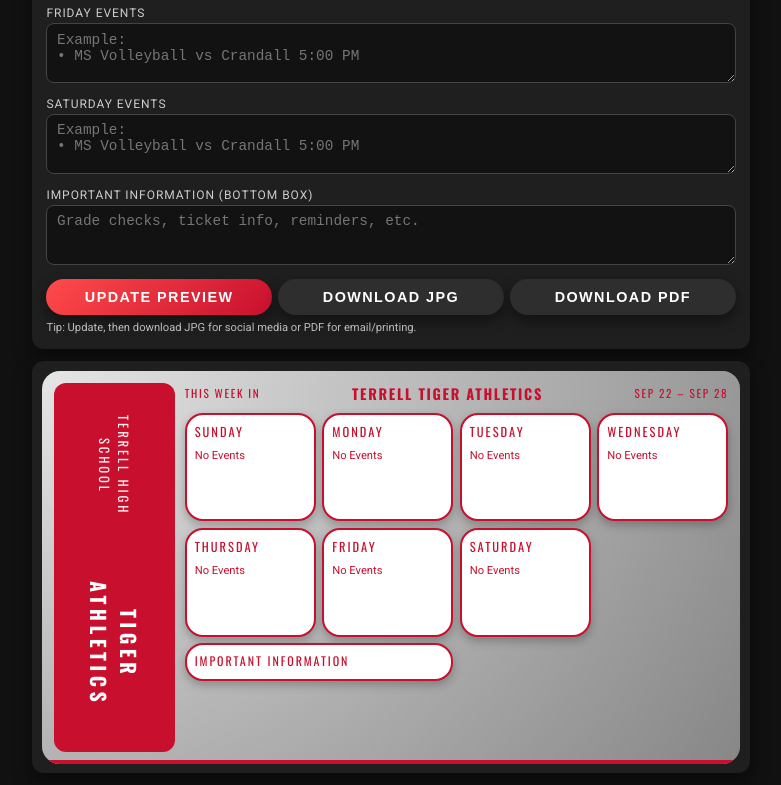
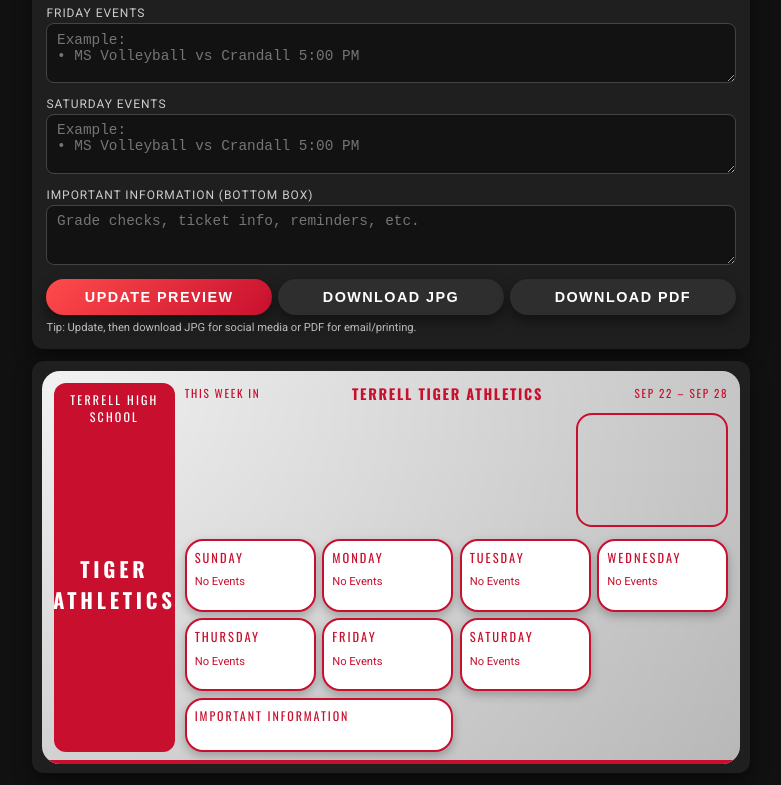
Before and after one commit to emilyshae79-cmd/Athletic-Weekly-Calendar, a plain HTML site: page index.html in a window 1280 px wide. Shown: the part 1109-1894 px from the top of the page, without its empty margins (249-1030 px from the left). Drawn offline with nearby package versions, Linux system fonts and the light colour scheme.

Commit message:
Update index.html

```diff
--- a/index.html
+++ b/index.html
@@ -200,9 +200,6 @@
       overflow: hidden;
       padding: 0.75rem;
       color: var(--primary);
-      background-size: cover;
-      background-position: center;
-      background-repeat: no-repeat;
     }
 
     .schedule::before {
@@ -210,7 +207,7 @@
       position: absolute;
       inset: 0;
       background:
-        radial-gradient(circle at top left, rgba(0,0,0,0.1), rgba(0,0,0,0.45));
+        radial-gradient(circle at top left, rgba(0,0,0,0.05), rgba(0,0,0,0.25));
       pointer-events: none;
     }
 
@@ -223,40 +220,44 @@
       gap: 0.6rem;
     }
 
-    /* LEFT VERTICAL SIDE BAR */
+    /* LEFT SIDE BAR */
     .side-bar {
       width: 18%;
       min-width: 90px;
       background: var(--side-bg);
       border-radius: 12px;
-      padding: 0.4rem 0.3rem;
+      padding: 0.5rem 0.35rem;
       display: flex;
       flex-direction: column;
-      justify-content: center;
+      justify-content: space-between;
       align-items: center;
       color: var(--side-text);
       text-align: center;
       position: relative;
       overflow: hidden;
-      gap: 0.35rem;
+      gap: 0.5rem;
     }
 
     .side-line {
-      writing-mode: vertical-rl;     /* vertical text */
-      text-orientation: mixed;
       font-family: var(--font-header);
-      letter-spacing: 0.22em;
       text-transform: uppercase;
+      letter-spacing: 0.18em;
     }
 
     .side-line.small {
-      font-size: 0.8rem;
-      opacity: 0.95;
+      font-size: 0.75rem;
+      writing-mode: horizontal-tb;
     }
 
     .side-line.main {
-      font-size: 1.25rem;            /* bigger main side font */
+      font-size: 1.3rem;
       font-weight: 700;
+      writing-mode: horizontal-tb;
+      white-space: pre-line;
+    }
+
+    .side-line.main span {
+      display: block;   /* force double line stack */
     }
 
     /* MAIN GRID AREA */
@@ -283,11 +284,38 @@
       font-weight: 700;
     }
 
+    /* Image box on right side */
+    .image-box {
+      align-self: flex-end;
+      width: 28%;
+      max-width: 260px;
+      aspect-ratio: 4 / 3;
+      border-radius: 16px;
+      border: 2px solid var(--accent);
+      background-size: cover;
+      background-position: center;
+      background-repeat: no-repeat;
+      margin-bottom: 0.35rem;
+    }
+
+    @media (max-width: 900px) {
+      .image-box {
+        width: 35%;
+      }
+    }
+
+    @media (max-width: 720px) {
+      .image-box {
+        width: 50%;
+        align-self: center;
+      }
+    }
+
     .schedule-grid {
       flex: 1;
       display: grid;
       grid-template-columns: repeat(4, minmax(0, 1fr));
-      grid-auto-rows: 1fr;
+      grid-auto-rows: auto;
       gap: 0.4rem;
     }
 
@@ -305,9 +333,6 @@
         flex-direction: row;
         width: 100%;
         min-height: 70px;
-      }
-      .side-line {
-        writing-mode: vertical-rl;  /* keep vertical on mobile too */
       }
       .schedule-grid {
         grid-template-columns: repeat(2, minmax(0, 1fr));
@@ -327,9 +352,9 @@
     }
 
     .day-card.info-card {
-      grid-column: span 2;       /* smaller than full width */
-      max-height: 35%;
+      grid-column: span 2;
       font-size: 0.65rem;
+      align-self: stretch;
     }
 
     @media (max-width: 900px) {
@@ -340,7 +365,7 @@
 
     @media (max-width: 720px) {
       .day-card.info-card {
-        grid-column: 1 / -1;     /* full width on very small screens */
+        grid-column: 1 / -1;
       }
     }
 
@@ -366,7 +391,7 @@
     .day-events {
       margin-top: 0.17rem;
       line-height: 1.4;
-      white-space: pre-wrap; /* preserves indents */
+      white-space: pre-wrap;
       font-family: var(--font-body);
       font-size: 0.7rem;
     }
@@ -495,9 +520,9 @@
       </div>
 
       <div class="field-group">
-        <label for="bgImageInput">Background Image (optional)</label>
+        <label for="bgImageInput">Picture Box Image (right side)</label>
         <input id="bgImageInput" type="file" accept="image/*" />
-        <small>Use a field/stadium photo, logo, etc. Image stays in the browser only.</small>
+        <small>Upload a field, logo, or action shot. It appears in the photo box on the right.</small>
       </div>
 
       <hr style="border-color:#333;margin:0.6rem 0" />
@@ -539,6 +564,8 @@
               <div class="top-bar-title" id="previewSchool">TERRELL TIGER ATHLETICS</div>
               <div class="top-bar-dates" id="previewSubtitle">SEP 22 – SEP 28</div>
             </div>
+
+            <div class="image-box" id="imageBox"></div>
 
             <div class="schedule-grid" id="scheduleGrid">
               <!-- Day cards injected by JS -->
@@ -645,7 +672,7 @@
       dayColumns.push({ dateEl, eventsEl, card });
     });
 
-    // Important Information card – smaller
+    // Important Information card
     const infoCard = document.createElement("div");
     infoCard.className = "day-card info-card";
 
@@ -695,11 +722,22 @@
 
       // Side bar text
       const side1 = document.getElementById("sideLine1").value || "Terrell High School";
-      const side2 = document.getElementById("sideLine2").value || "Tiger Athletics";
+      const side2Raw = document.getElementById("sideLine2").value || "Tiger Athletics";
       const side3Input = document.getElementById("sideLine3").value;
       const side3 = side3Input || rangeText || "";
+
       document.getElementById("sideLine1Preview").textContent = side1.toUpperCase();
-      document.getElementById("sideLine2Preview").textContent = side2.toUpperCase();
+
+      // Split line 2 into up to two stacked lines
+      const words = side2Raw.toUpperCase().trim().split(/\s+/);
+      let side2HTML = "";
+      if (words.length <= 1) {
+        side2HTML = words[0] || "";
+      } else {
+        side2HTML = `<span>${words[0]}</span><span>${words.slice(1).join(" ")}</span>`;
+      }
+      document.getElementById("sideLine2Preview").innerHTML = side2HTML;
+
       document.getElementById("sideLine3Preview").textContent = side3.toUpperCase();
 
       // Dates in day cards
@@ -730,19 +768,19 @@
 
     document.getElementById("updateBtn").addEventListener("click", updatePreview);
 
-    // Background image
+    // Picture box image
     const bgInput = document.getElementById("bgImageInput");
-    const scheduleEl = document.getElementById("schedule");
+    const imageBox = document.getElementById("imageBox");
 
     bgInput.addEventListener("change", (e) => {
       const file = e.target.files[0];
       if (!file) {
-        scheduleEl.style.backgroundImage = "";
+        imageBox.style.backgroundImage = "";
         return;
       }
       const reader = new FileReader();
       reader.onload = (ev) => {
-        scheduleEl.style.backgroundImage = `url('${ev.target.result}')`;
+        imageBox.style.backgroundImage = `url('${ev.target.result}')`;
       };
       reader.readAsDataURL(file);
     });
```
